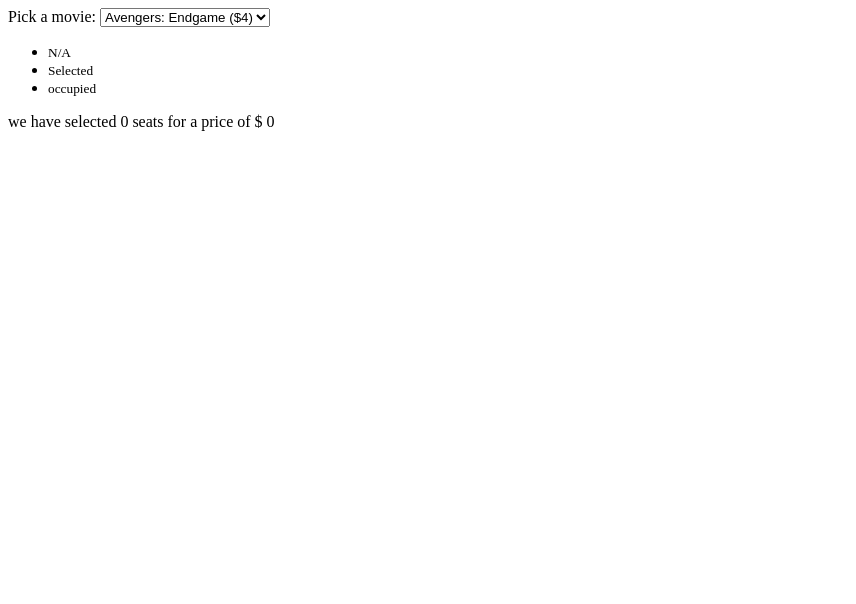
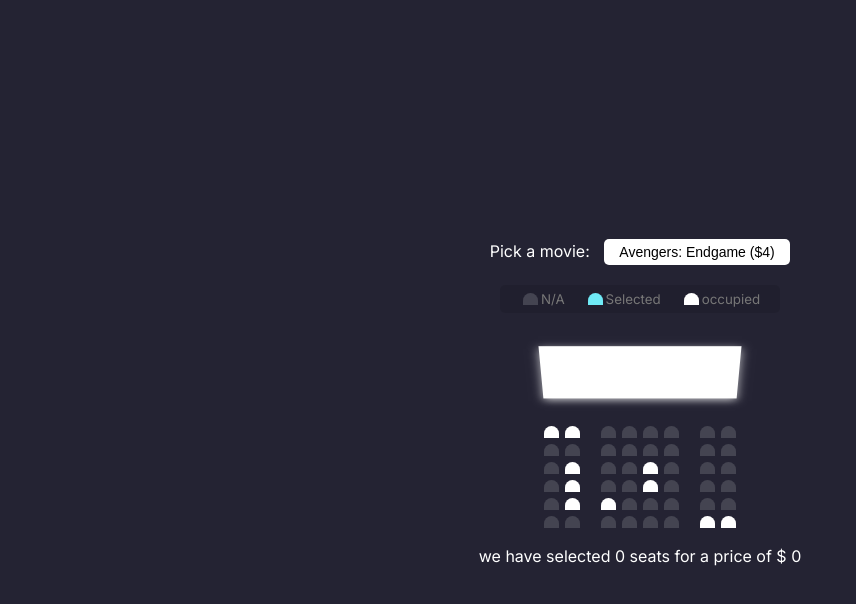
Before and after one commit to SalahAmm/Movie-Seat-Booking, a plain HTML site: page index.html in a window 1280 px wide. Shown: the whole page, without its empty margins (0-856 px from the left). Drawn offline with Linux system fonts and the light colour scheme.

Commit message:
Complete Movie-Seats-Project

```diff
--- a/index.html
+++ b/index.html
@@ -17,7 +17,7 @@
             </select>
         </div>
 
-        <ul>
+        <ul class="showcase">
             <li>
                 <div class="seat"></div>
                 <small>N/A</small>
@@ -99,7 +99,7 @@
         </div>
 
         <p class="text">
-            we have selected <span id="count">0</span> seats for a price of $ <span>0</span>
+            we have selected <span id="count">0</span> seats for a price of $ <span id="totla ">0</span>
         </p>
 
         <script src="script.js"  defer></script>
--- a/script.js
+++ b/script.js
@@ -0,0 +1,74 @@
+ const container = document.querySelector('.container');
+ const seats = document.querySelectorAll('.row .seat:not(.occupied)');
+ const count = document.getElementById('count');
+ const total = document.getElementById('total');
+ const movieSelect = document.getElementById('movie');
+
+ let ticketPrice = +movieSelect.value;
+ populateUi();
+
+
+ //Save selected movie index price
+ function setMovieData(movieIndex , moviePrice) {
+    localStorage.setItem('selectedMovieIndex' , movieIndex);
+    localStorage.setItem('selectedMoviePrice' , moviePrice)
+ }
+
+
+ //Get data from localstorage and populate Ui
+ function populateUi() {
+    const selectedSeats = JSON.parse(localStorage.getItem('selectedSeats'));
+
+    if (selectedSeats !== null && selectedSeats.length > 0) {
+        seats.forEach((seats , index) => {
+            if(selectedSeats.indexOf(index) > -1) {
+                seats.classList.add('selected')
+            }
+        })
+    }
+
+    const selectedMovieIndex = localStorage.getItem('selectedMovieIndex');
+
+    if (selectedMovieIndex !== null) {
+        movieSelect.selelctIndex = selectedMovieIndex;
+    }
+ }
+
+ //Update total price and count
+ function updateSelectedCount() {
+    const selectedSeats = document.querySelectorAll('.row .seat.selected');
+    const selectedSeatsCount = selectedSeats.length;
+
+    const seatsIndex = [...selectedSeats].map(seat => [...seats].indexOf(seat));
+
+    localStorage.setItem('selectedSeats' , JSON.stringify(seatsIndex));
+
+
+
+    count.innerText = selectedSeatsCount;
+    total.innerText = selectedSeatsCount * ticketPrice;
+ }
+
+
+ // Movie select evenet
+movieSelect.addEventListener('change' , e => {
+    ticketPrice = +e.target.value;
+    setMovieData(e.target.selelctIndex , e.target.value);
+    updateSelectedCount();
+})
+
+
+ container.addEventListener('click' ,(e) => {
+    if (
+        e.target.classList.contains('seat') &&
+        !e.target.classList.contains('occupied')
+    ) {
+        e.target.classList.toggle('selected')
+
+        updateSelectedCount();
+    }
+ })
+
+
+ // Initial count and total set
+ updateSelectedCount();
--- a/style.css
+++ b/style.css
@@ -1,3 +1,116 @@
+@import url('https://fonts.googleapis.com/css2?family=Inter:ital,opsz,wght@0,14..32,100..900;1,14..32,100..900&display=swap');
+
+
 * {
     box-sizing: border-box;
-};
+    margin: 0;
+}
+
+body {
+    background-color: #242333;
+    display: flex;
+    flex-direction: column;
+    align-items: center;
+    justify-content: center;
+    height: 100vh;
+    color: white;
+    font-family: 'Inter' , 'sans-serif';
+    margin: 0;
+}
+
+.movie-container {
+    margin: 20px 0;
+}
+
+.container {
+    perspective: 1000px;
+}
+
+.movie-container select {
+    background-color: #fff;
+    border: 0;
+    border-radius: 5px;
+    margin-left:  10px;
+    padding: 5px 15px;
+    -moz-appearance: none;
+    -webkit-appearance: none;
+    appearance: none;
+    font-size: 14px;
+}
+
+.seat {
+    background-color: #444451;
+    height: 12px;
+    width: 15px;
+    margin: 3px;
+    border-top-left-radius: 10px;
+    border-top-right-radius: 10px;
+}
+
+
+.seat.selected {
+    background-color: #6feaf6;
+}
+
+.seat.occupied {
+    background-color: white;
+
+}
+
+.seat:nth-of-type(2) {
+    margin-right: 18px;
+}
+
+.seat:nth-last-of-type(3) {
+    margin-right: 18px;
+}
+
+.seat:not(.occupied):hover {
+    cursor: pointer;
+    transform: scale(1.2);
+}
+.showcase .seat:not(.occupied):hover {
+    cursor: default;
+    transform: scale(1);
+}
+
+.showcase {
+    background-color: rgba(0, 0, 0, 0.1);
+    padding: 5px 10px;
+    border-radius: 5px;
+    color: #777;
+    list-style-type: none;
+    display: flex;
+    justify-content: space-between;
+    margin-bottom: 10px;
+
+}
+
+.showcase li {
+    display: flex;
+    align-items: center;
+    justify-content: center;
+    margin: 0 10px;
+}
+
+.row {
+    display: flex;
+}
+
+
+.screen {
+    background-color: white;
+    height: 70px;
+    width: 100%;
+    margin: 15px 0;
+    transform: rotateX(-45deg);
+    box-shadow: 0 3px 10px rgba(255, 255, 255, 0.7);
+}
+
+p.text  {
+    margin: 15px 0;
+}
+
+p.test span {
+    color: #6feaf6;
+}
```
